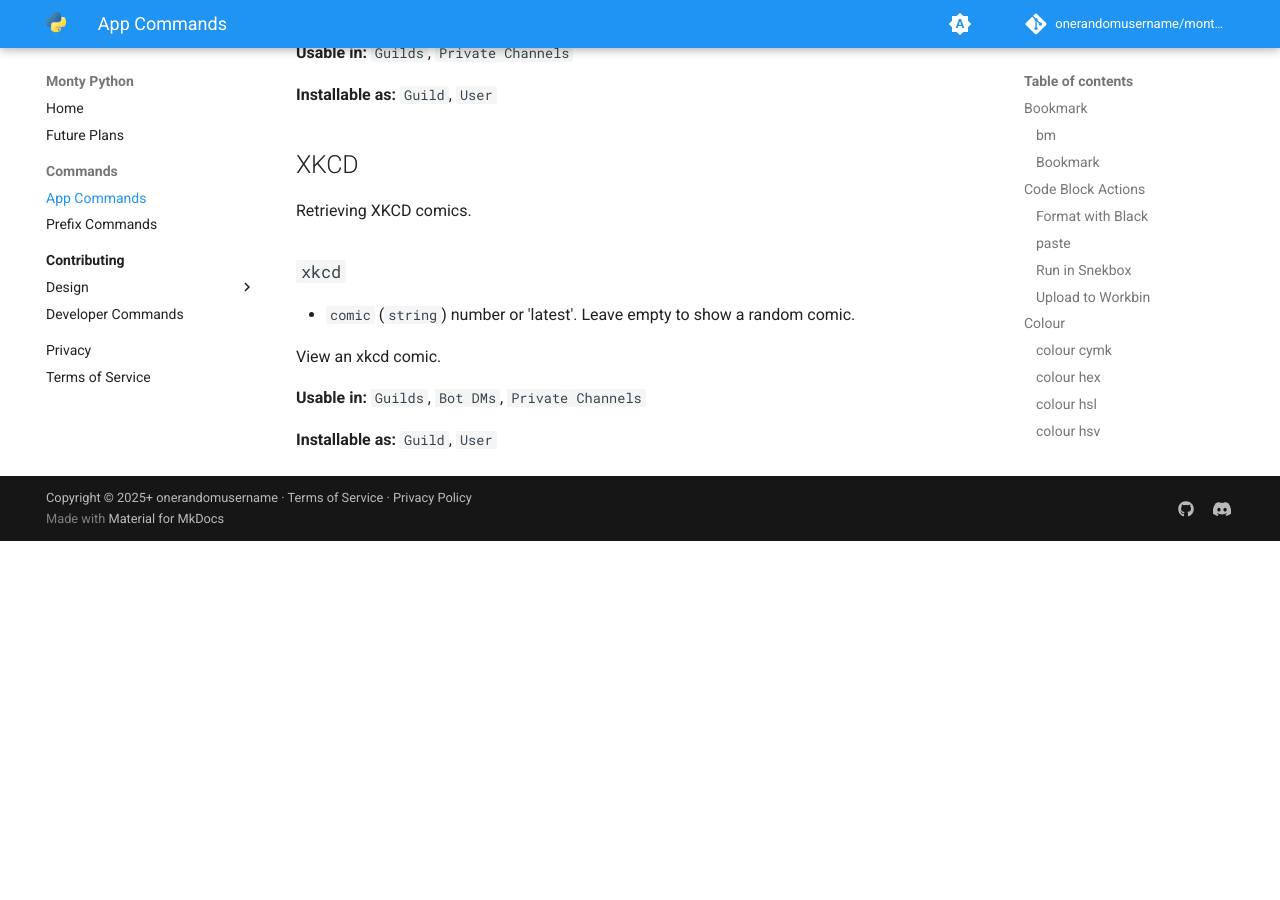
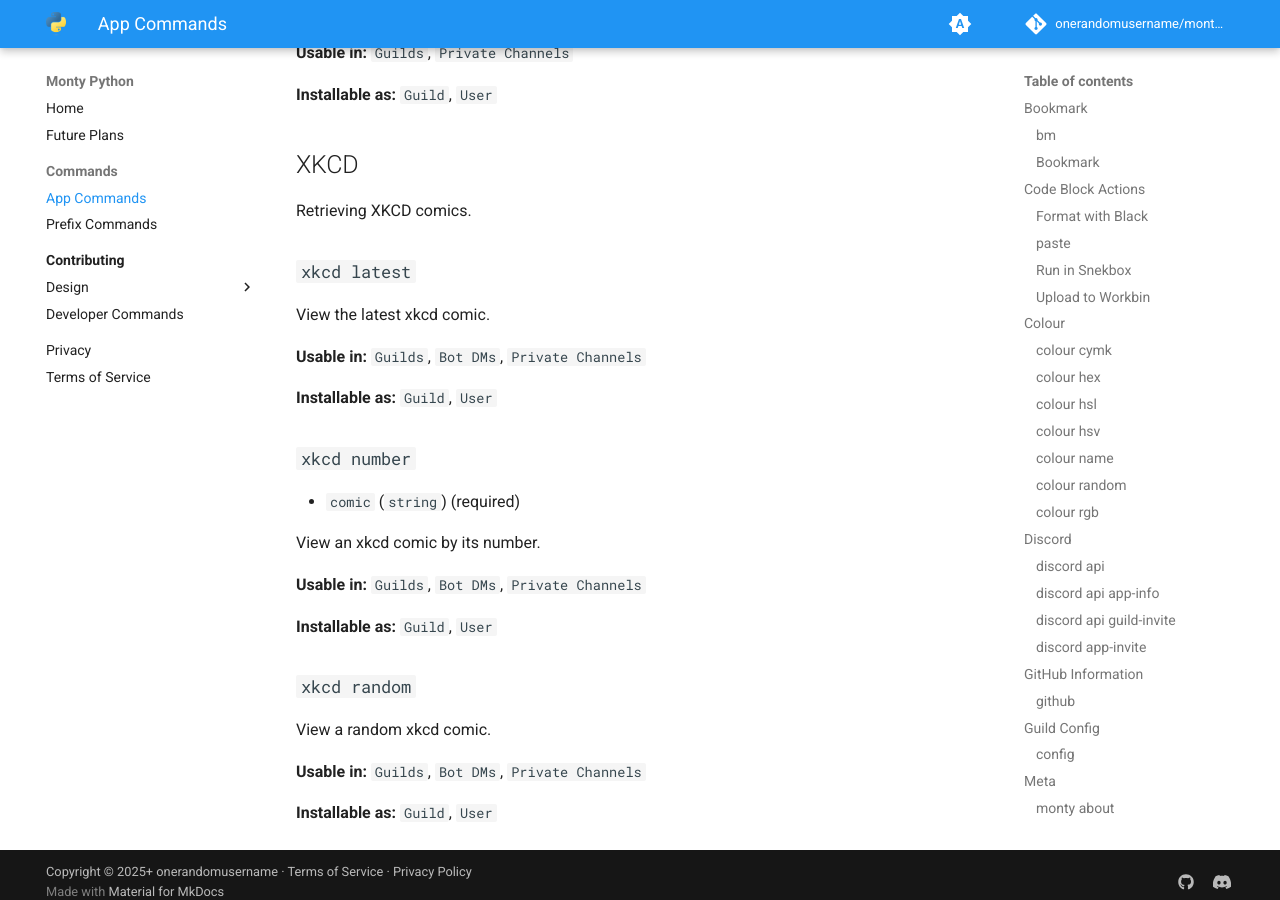
Before and after one commit to onerandomusername/monty-python, an MkDocs documentation site: the page built from docs/commands/app-commands.md, in a window 1280 px wide and 900 px high, scrolled down 10268 px. Built offline with MkDocs 1.6.1 and Material for MkDocs 9.7.7, drawn with Linux system fonts in a browser that asks for light colours; plug-ins that fetch from the network failed and are left out; comment, search, counter and statistics services are not loaded; before the commit the page ends 10809 px from its top, so only the background shows below that.

Commit message:
fix: run autodoc for separated xkcd commands

```diff
--- a/docs/commands/app-commands.md
+++ b/docs/commands/app-commands.md
@@ -452,12 +452,28 @@ Evaluate python code.
 
 Retrieving XKCD comics.
 
-### `xkcd`
+### `xkcd latest`
 
-- `comic` (`string`) number or 'latest'. Leave empty to show a random comic.
-
-View an xkcd comic.
+View the latest xkcd comic.
 
 **Usable in:** `Guilds`, `Bot DMs`, `Private Channels`
 
 **Installable as:** `Guild`, `User`
+
+### `xkcd number`
+
+- `comic` (`string`) (required)
+
+View an xkcd comic by its number.
+
+**Usable in:** `Guilds`, `Bot DMs`, `Private Channels`
+
+**Installable as:** `Guild`, `User`
+
+### `xkcd random`
+
+View a random xkcd comic.
+
+**Usable in:** `Guilds`, `Bot DMs`, `Private Channels`
+
+**Installable as:** `Guild`, `User`
```
